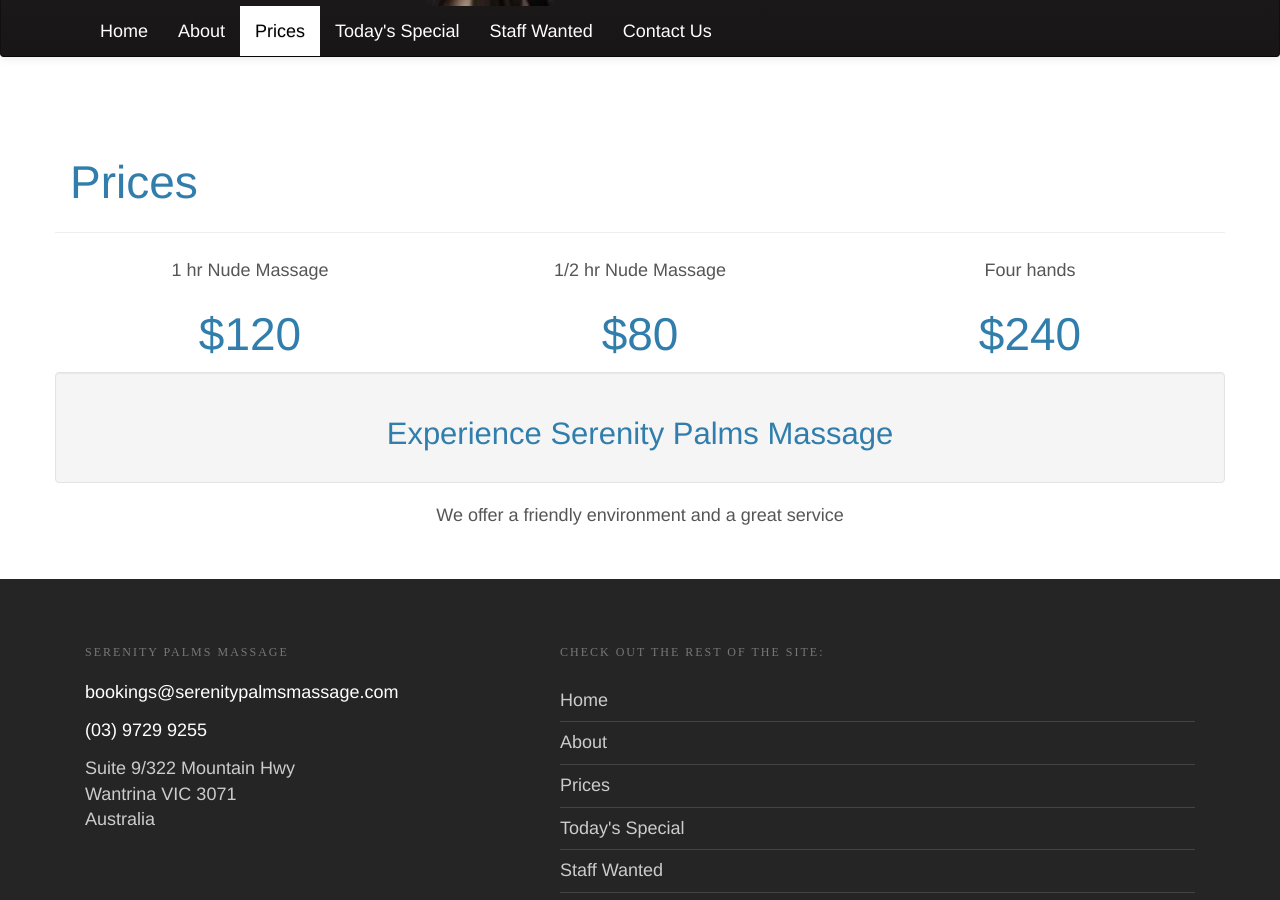
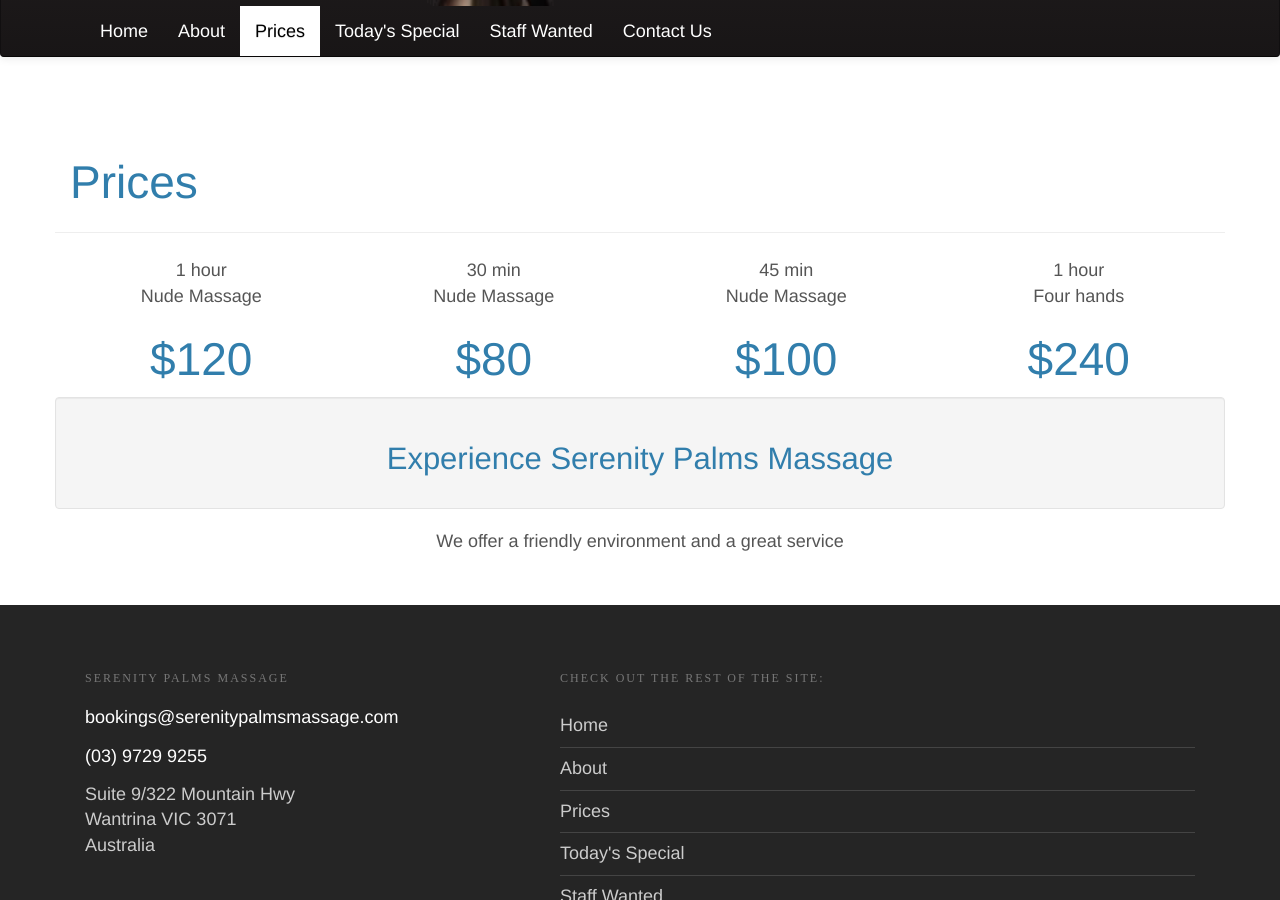
Before and after one commit to rileymason/serenitypalms.github.io, a Jekyll site: the page built from prices/index.html, in a window 1280 px wide and 900 px high, scrolled down 428 px. Built offline with Jekyll 4.4.1, drawn with Linux system fonts in a browser that asks for light colours.

Commit message:
Update prices and move prices to top of home page

```diff
--- a/prices/index.html
+++ b/prices/index.html
@@ -4,31 +4,38 @@
 ---
 
 <div class="row">
-    <div class="col-xs-12 col-sm-4 text-center">
+    <div class="col-xs-6 col-sm-3 text-center">
         <p>
-            1 hr Nude Massage
+            1 hour<br />Nude Massage
         </p>
         <h1>
             $120
         </h1>
     </div>
-    <div class="col-xs-12 col-sm-4 text-center">
+    <div class="col-xs-6 col-sm-3 text-center">
         <p>
-            1/2 hr Nude Massage
+            30 min<br />Nude Massage
         </p>
         <h1>
             $80
         </h1>
     </div>
-    <div class="col-xs-12 col-sm-4 text-center">
+    <div class="col-xs-6 col-sm-3 text-center">
         <p>
-            Four hands
+          45 min<br />Nude Massage
+        </p>
+        <h1>
+            $100
+        </h1>
+    </div>
+    <div class="col-xs-6 col-sm-3 text-center">
+        <p>
+            1 hour<br />Four hands
         </p>
         <h1>
             $240
         </h1>
     </div>
-
 </div>
 
 <div class="row">
```
Also changed, not shown: index.html (+34 -25 lines).
